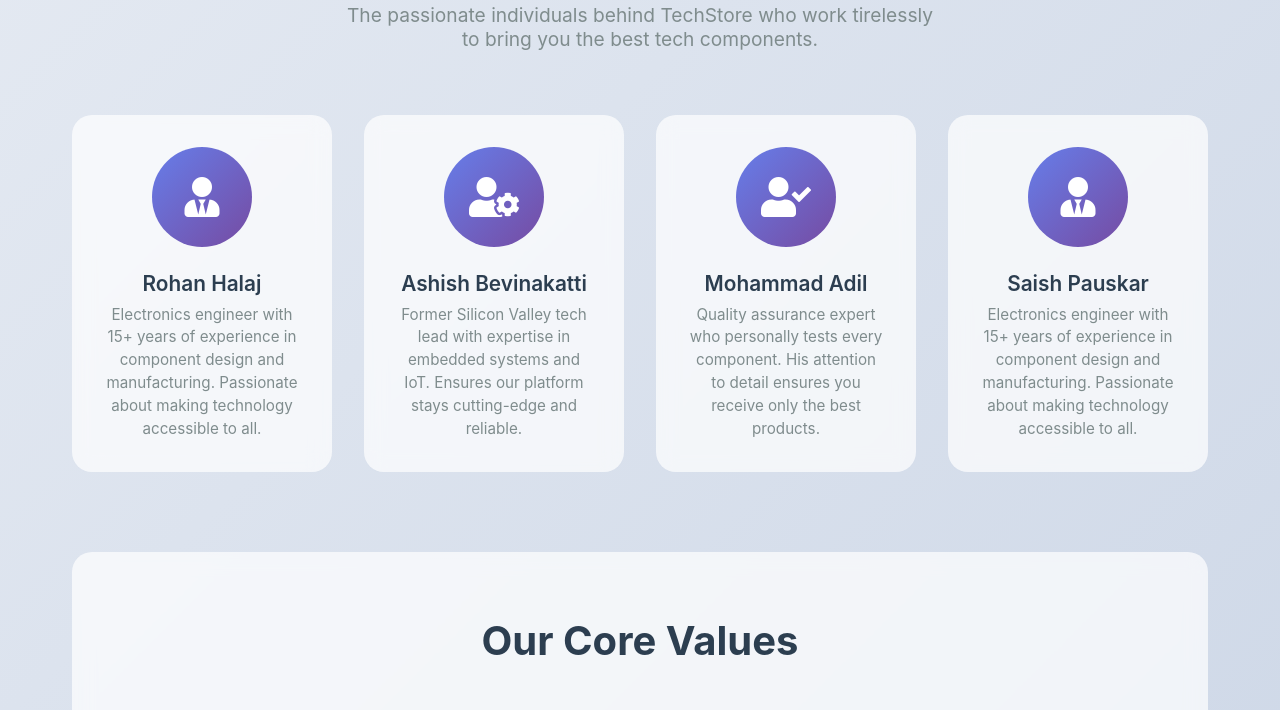
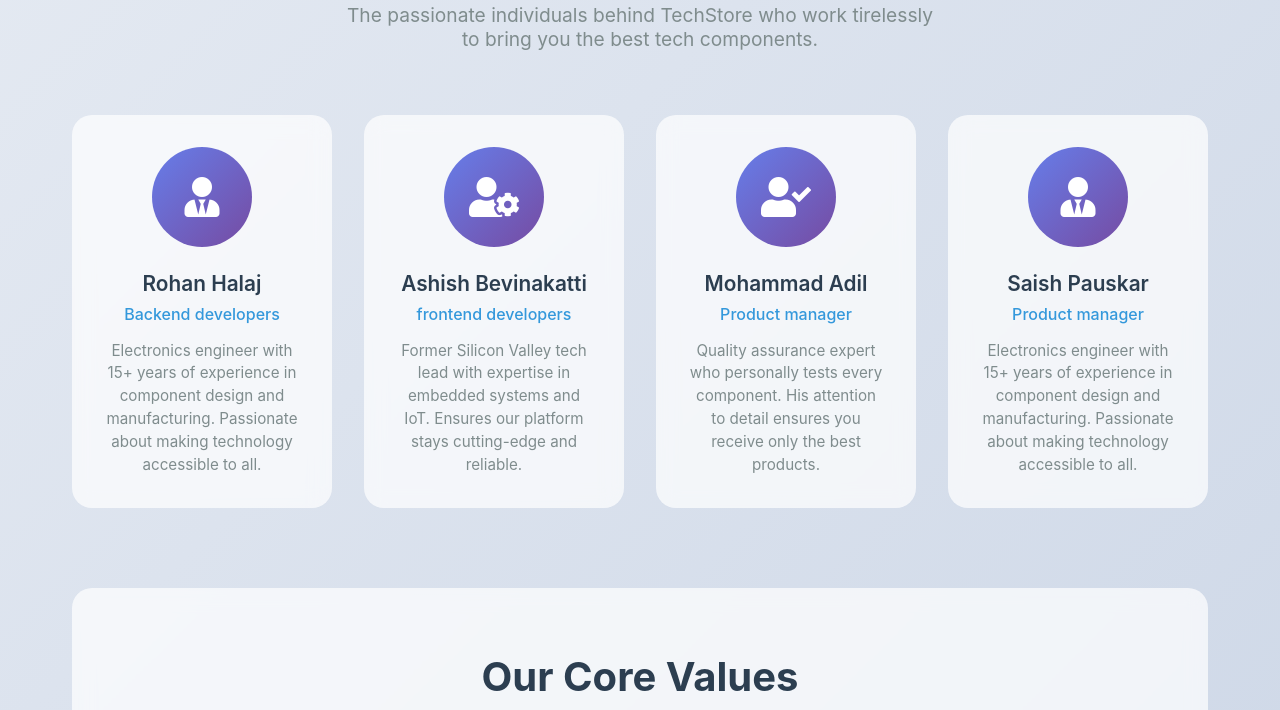
Before and after one commit to rohanhalaj18/expotech, a plain HTML site: page frontend/pages/About.html in a window 1280 px wide. Shown: the part 1886-2596 px from the top of the page. Drawn offline with Linux system fonts and the light colour scheme.

Commit message:
Shop name

```diff
--- a/frontend/pages/About.html
+++ b/frontend/pages/About.html
@@ -17,7 +17,7 @@
           <div class="logo-icon">
             <i class="fas fa-microchip"></i>
           </div>
-          TechStore
+          EXPLOROTECH
         </a>
 
         <ul class="nav-links">
@@ -164,7 +164,7 @@
               <i class="fas fa-user-tie"></i>
             </div>
             <h3 class="member-name">Rohan Halaj</h3>
-            <!-- <p class="member-role">Founder & CEO</p> -->
+            <p class="member-role">Backend developers</p>
             <p class="member-bio">
               Electronics engineer with 15+ years of experience in component
               design and manufacturing. Passionate about making technology
@@ -177,7 +177,7 @@
               <i class="fas fa-user-cog"></i>
             </div>
             <h3 class="member-name">Ashish Bevinakatti</h3>
-            <!-- <p class="member-role">CTO</p> -->
+            <p class="member-role">frontend developers</p>
             <p class="member-bio">
               Former Silicon Valley tech lead with expertise in embedded systems
               and IoT. Ensures our platform stays cutting-edge and reliable.
@@ -189,7 +189,7 @@
               <i class="fas fa-user-check"></i>
             </div>
             <h3 class="member-name">Mohammad Adil</h3>
-            <!-- <p class="member-role">Head of Quality</p> -->
+            <p class="member-role">Product manager</p>
             <p class="member-bio">
               Quality assurance expert who personally tests every component. His
               attention to detail ensures you receive only the best products.
@@ -200,7 +200,7 @@
               <i class="fas fa-user-tie"></i>
             </div>
             <h3 class="member-name">Saish Pauskar</h3>
-            <!-- <p class="member-role">Founder & CEO</p> -->
+            <p class="member-role">Product manager</p>
             <p class="member-bio">
               Electronics engineer with 15+ years of experience in component
               design and manufacturing. Passionate about making technology
```
Also changed, not shown: frontend/pages/contact.html (+1 -1 lines), frontend/pages/order.html (+1 -1 lines), frontend/pages/product.html (+1 -1 lines).
